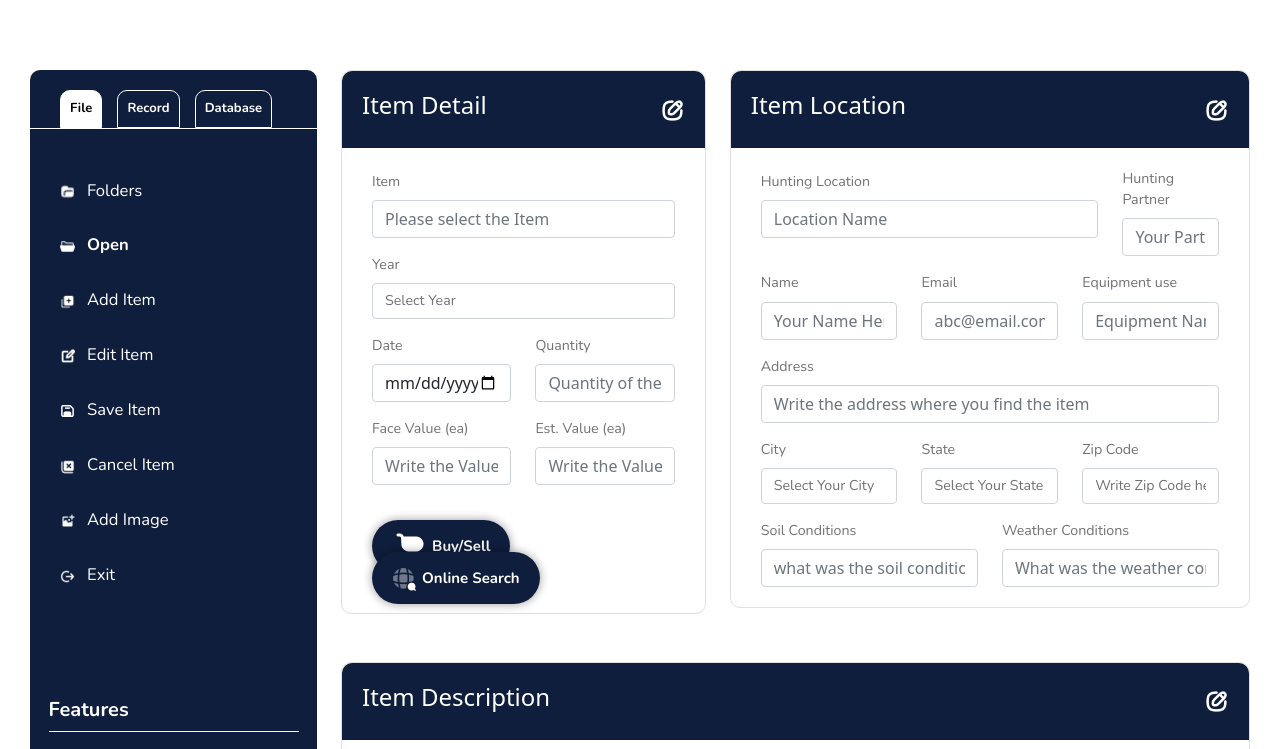
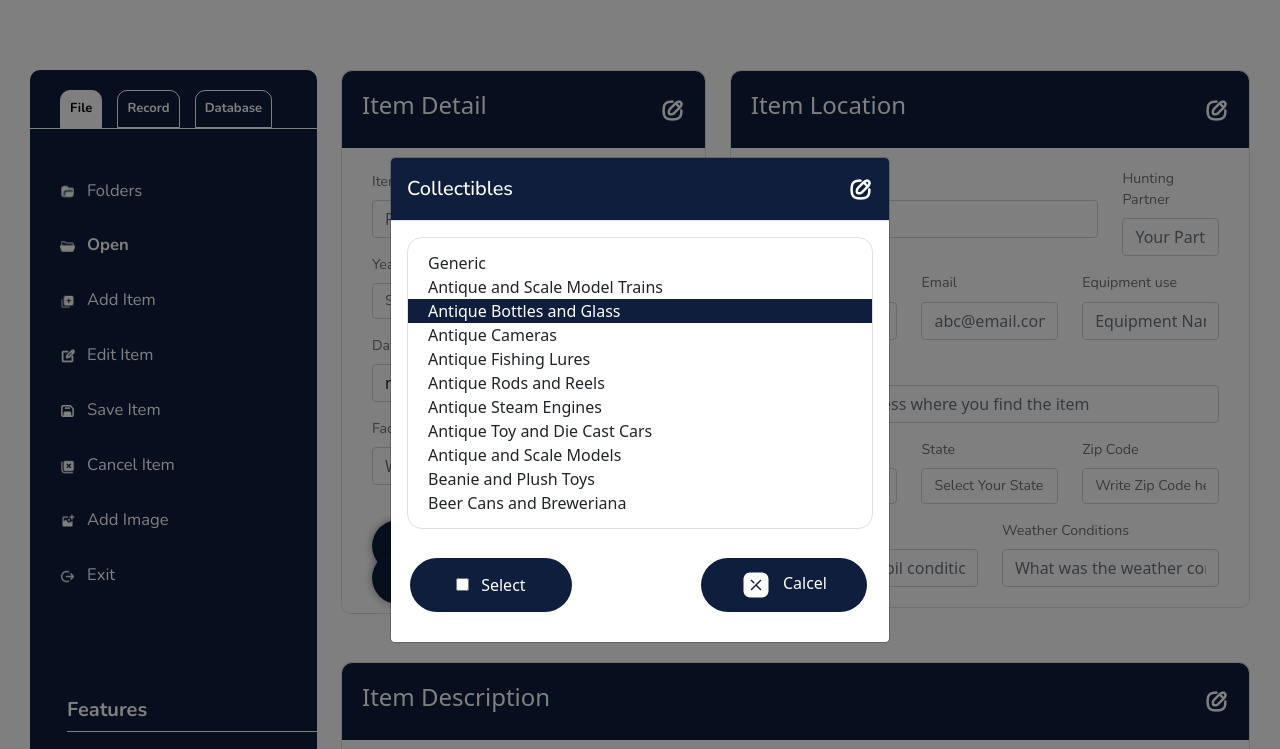
Before and after one commit to HannanBhuiyan/sivayom, a plain HTML site: page index.html in a window 1280 px wide. Both pictures are taken after a click on the link 672 px from the left and 108 px from the top of the page. Shown: the top 749 px of the page. Drawn offline with nearby package versions, Linux system fonts and the light colour scheme.

Commit message:
popup done

```diff
--- a/assets/css/responsive.css
+++ b/assets/css/responsive.css
@@ -1,3 +1,11 @@
+
+@media screen and (min-width: 1700px) {
+     .swipper_image img {
+          width: 649px;
+          border-radius: 40px;
+          height: 814px;
+      }
+}
 
 @media screen and (min-width: 992px) {
      .mobile_sidebar_icon_times {
@@ -197,6 +205,15 @@
      }
      .section_image .top_conent {
           left: 5px;
-      }
+     }
+     .modal_btn_group {
+          justify-content: center;
+          align-items: center;
+          padding: 13px 22px 30px 19px;
+     }
+     .modal_btn_style {
+          margin-bottom: 15px;
+     }
+
 
 }
--- a/assets/css/style.css
+++ b/assets/css/style.css
@@ -107,7 +107,7 @@ button.tablinks {
 .feature_item_menu_title {
     border-bottom: 1px solid #fff;
     width: 250px;
-    margin: auto;
+    margin-left: 37px;
 }
 
 .card_item {
@@ -116,6 +116,54 @@ button.tablinks {
 }
 .custom_card_body {
     padding: 20px 30px;
+}
+
+.modal-header {
+    background: #0F1E3C;
+    color: #fff;
+    font-family: 'Nunito';
+    font-weight: 500;
+    font-size: 18px;
+}
+.modal_btn_group {
+    display: flex;
+    flex-wrap: wrap;
+    justify-content: space-between;
+    align-items: center;
+    padding: 13px 22px 30px 19px;
+}
+
+button.modal_close_btn.select_btn {
+    padding: 15px 46px;
+}
+button.modal_close_btn {
+    background: #0F1E3C !important;
+    padding: 12px 40px;
+    color: #fff;
+    border: none;
+    border-radius: 50px;
+}
+.modal_item_list ul li {
+    list-style: none;
+    padding-left: 20px;
+}
+
+.modal_item_list ul {
+    margin: 0;
+    padding: 0;
+}
+
+.modal_item_list {
+    border:  1px solid #E0E0E0;
+    border-radius: 15px;
+    padding: 13px 0px;
+}
+li.active_modal_list {
+    background: #0F1E3C;
+    color: #fff;
+}
+.modal_btn_style span {
+    margin-left: 8px;
 }
 
 /* .main_body {
--- a/index.html
+++ b/index.html
@@ -280,8 +280,8 @@
                                              <h4>Item Detail</h4>
                                         </div>
                                         <div class="custom_card_title_icon">
-                                             <a href="#">
-                                                  <img src="assets/images/icon/edit.png" alt="edit_icon">
+                                             <a data-bs-toggle="modal" href="#exampleModalToggle" >
+                                                  <img  src="assets/images/icon/edit.png" alt="edit_icon">
                                              </a>
                                         </div>
                                    </div>
@@ -354,7 +354,7 @@
                                              <h4>Item Location</h4>
                                         </div>
                                         <div class="custom_card_title_icon">
-                                             <a href="#">
+                                             <a  data-bs-toggle="modal" href="#exampleModalToggle">
                                                   <img src="assets/images/icon/edit.png" alt="edit_icon">
                                              </a>
                                         </div>
@@ -465,7 +465,7 @@
                                              <h4>Item Description</h4>
                                         </div>
                                         <div class="custom_card_title_icon">
-                                             <a href="#">
+                                             <a  data-bs-toggle="modal" href="#exampleModalToggle">
                                                   <img src="assets/images/icon/edit.png" alt="edit_icon">
                                              </a>
                                         </div>
@@ -552,8 +552,52 @@
           </div>
      </div>
  </div>
+ <!-- dashboard section end here -->
 
- <!-- dashboard section end here -->
+ <!-- modal -->
+
+
+   <div class="modal fade" id="exampleModalToggle" tabindex="-1" aria-labelledby="exampleModalToggle" aria-hidden="true">
+     <div class="modal-dialog modal-dialog-centered">
+       <div class="modal-content">
+         <div class="modal-header">
+           <h5 class="modal-title" id="exampleModalToggle">Collectibles</h5>
+           <img src="assets/images/icon/edit.png" alt="edit-icon">
+         </div>
+         <div class="modal-body">
+           <div class="modal_item_list">
+               <ul>
+                    <li>Generic</li>
+                    <li>Antique and Scale Model Trains</li>
+                    <li class="active_modal_list">Antique Bottles and Glass</li>
+                    <li>Antique Cameras</li>
+                    <li>Antique Fishing Lures</li>
+                    <li>Antique Rods and Reels</li>
+                    <li>Antique Steam Engines</li>
+                    <li>Antique Toy and Die Cast Cars</li>
+                    <li>Antique and Scale Models</li>
+                    <li>Beanie and Plush Toys</li>
+                    <li>Beer Cans and Breweriana</li>
+               </ul>
+           </div>
+         </div>
+          <div class="modal_btn_group">
+               <div class="modal_btn_style">
+                    <button type="button" class="modal_close_btn select_btn">
+                         <input type="checkbox"> <span>Select</span>
+                    </button>
+               </div>
+               <div class="modal_btn_style">
+                    <button type="button" class="modal_close_btn" data-bs-dismiss="modal">
+                         <img src="assets/images/icon/times.png" alt="times" > <span>Calcel</span>
+                    </button>
+               </div>
+          </div>
+       </div>
+     </div>
+   </div>
+
+ <!-- modal -->
 
 
 
```
Also changed, not shown: assets/images/icon/times.png (added).
